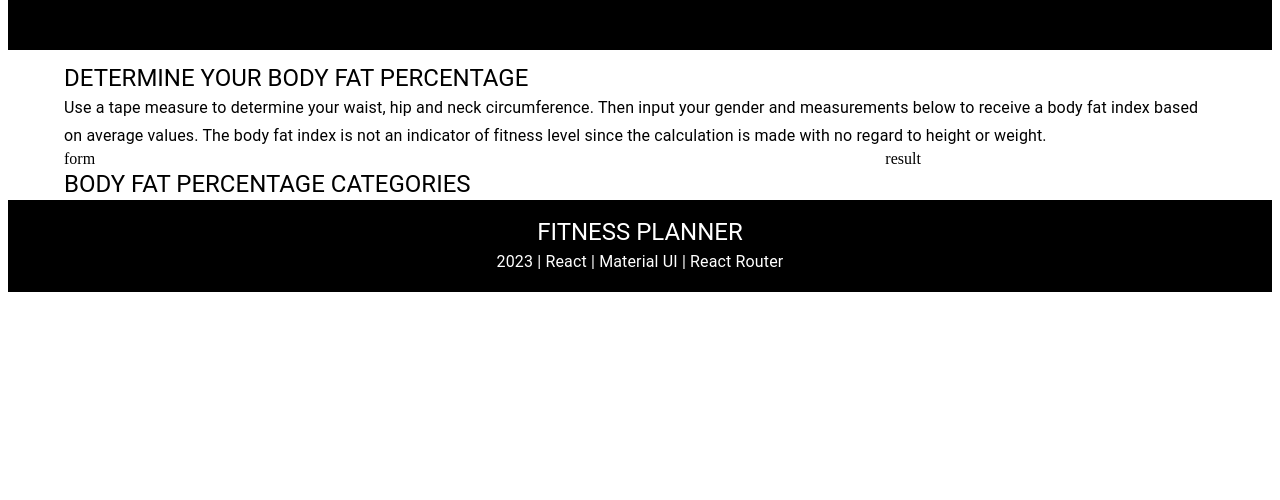
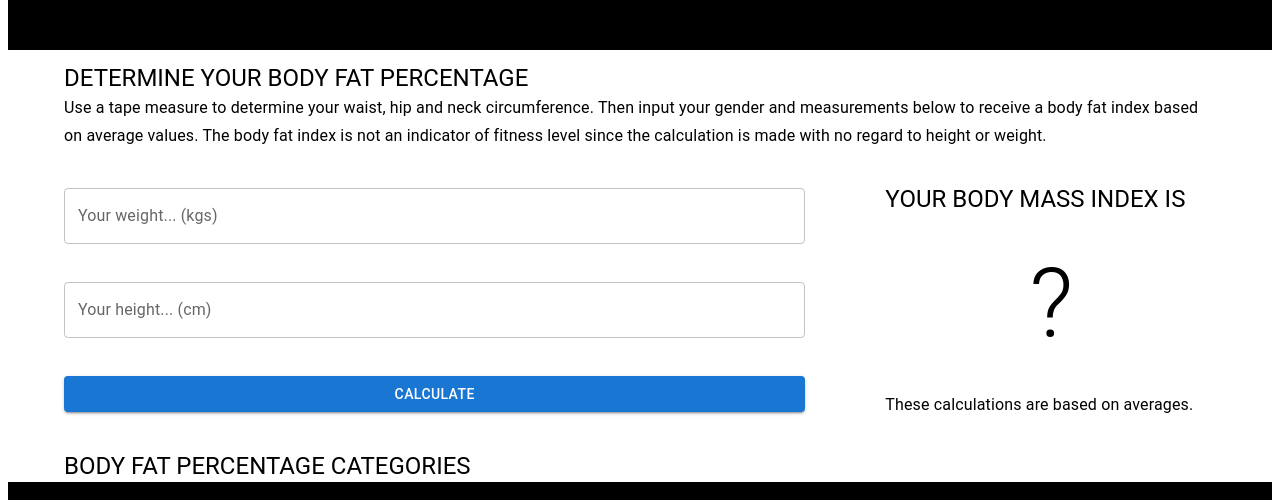
Before and after one commit to aide-abdel/project-week-mern-stack, a React (Create React App) app in the folder frontend/: page /calculators/bfi in a window 1280 px wide. Shown: the part 251-751 px from the top of the page. Built offline with nearby package versions, Linux system fonts and the light colour scheme.

Commit message:
body fat index

```diff
--- a/frontend/src/components/calculators/Bfi.js
+++ b/frontend/src/components/calculators/Bfi.js
@@ -3,6 +3,7 @@ import Appbar from "../appbar";
 import StaticBanner from "../banner/StaticBanner";
 import LayoutCalculator from "./LayoutCalculator";
 import Footer from "../footer";
+import { Box, Button, TextField, Typography } from "@mui/material";
 
 function Bfi() {
   const title = "DETERMINE YOUR BODY FAT PERCENTAGE";
@@ -10,8 +11,57 @@ function Bfi() {
     "Use a tape measure to determine your waist, hip and neck circumference. Then input your gender and measurements below to receive a body fat index based on average values. The body fat index is not an indicator of fitness level since the calculation is made with no regard to height or weight.";
   const titleExplanation = "BODY FAT PERCENTAGE CATEGORIES";
   const bodyExplanation = " ";
-  const form = "form";
-  const result = "result";
+  const form = (
+    <Box
+      sx={{
+        height: 300,
+        display: "flex",
+        flexDirection: "column",
+        justifyContent: "space-evenly",
+      }}
+    >
+      <TextField
+        id="weight"
+        label="Your weight... (kgs)"
+        fullWidth
+        onChange={(e) => {
+          //   weight = e.target.value;
+        }}
+      />
+      <TextField
+        id="height"
+        label="Your height... (cm)"
+        fullWidth
+        onChange={(e) => {
+          //   height = e.target.value;
+        }}
+      />
+      <Button
+        variant="contained"
+        // onClick={}
+      >
+        CALCULATE{" "}
+      </Button>
+    </Box>
+  );
+  const result = (
+    <Box
+      sx={{
+        height: 300,
+        display: "flex",
+        flexDirection: "column",
+        justifyContent: "space-evenly",
+      }}
+    >
+      <Typography variant="h5">YOUR BODY MASS INDEX IS</Typography>
+      <Typography variant="h1" textAlign="center">
+        ?
+      </Typography>
+      <Typography variant="body1">
+        These calculations are based on averages.
+      </Typography>
+    </Box>
+  );
   return (
     <React.Fragment>
       <Appbar />
```
